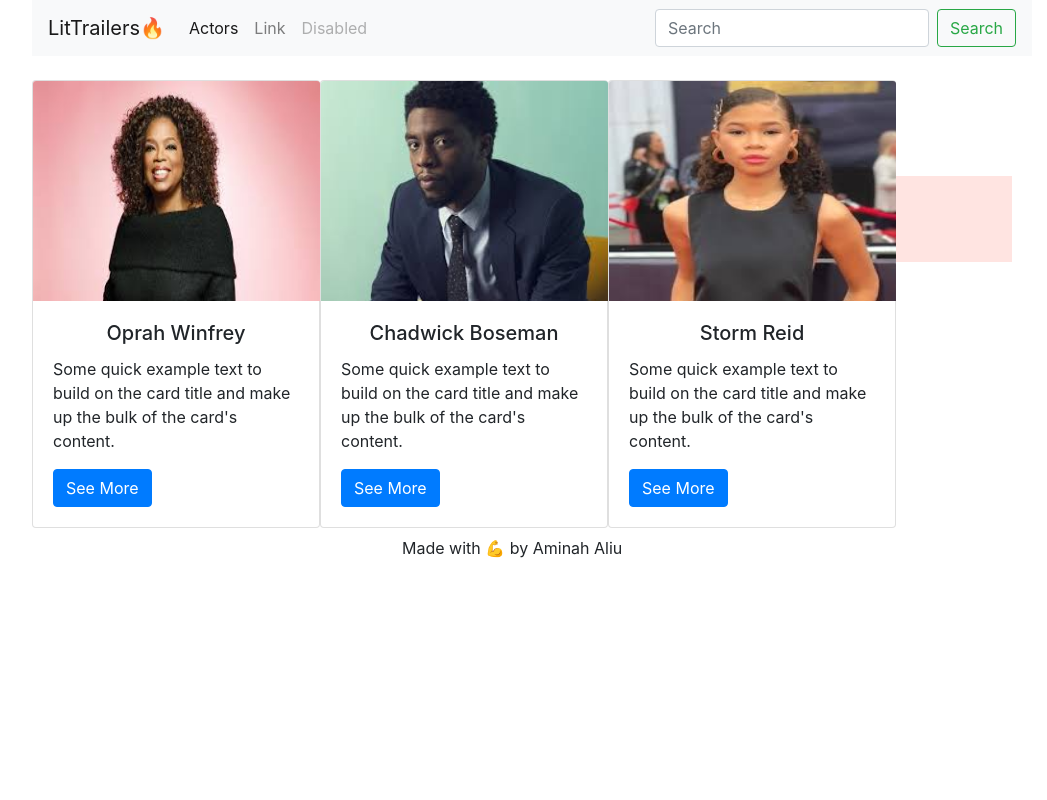
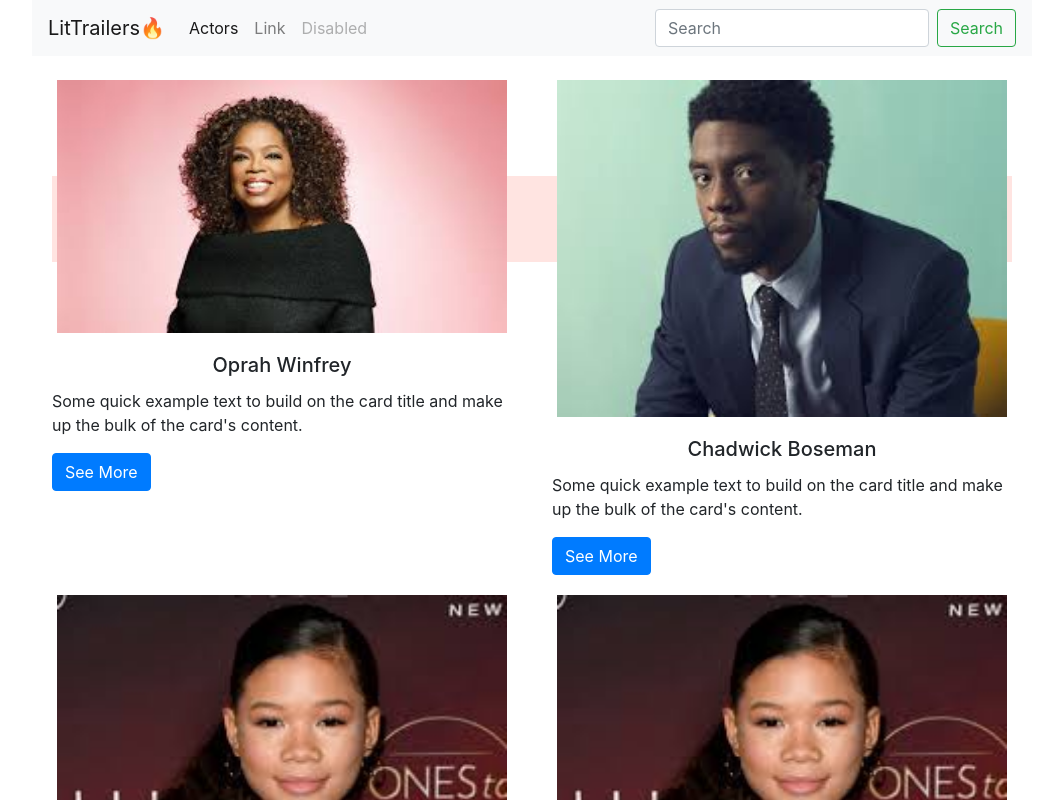
Before and after one commit to AminahAliu/AA_Trailer_Website, an Angular app in the folder movie-trailer-app/: page /actors in a window 1280 px wide. Shown: the top 800 px of the page, without its empty margins (108-1155 px from the left). Built offline with nearby package versions, Linux system fonts and the light colour scheme.

Commit message:
feat: add image property for each actor and give images

```diff
--- a/movie-trailer-app/src/app/actors/actors.component.css
+++ b/movie-trailer-app/src/app/actors/actors.component.css
@@ -1 +1,7 @@
 @import '~bootstrap/dist/css/bootstrap.min.css';
+.center {
+    display: block;
+    margin-left: auto;
+    margin-right: auto;
+    width: 50%;
+}
--- a/movie-trailer-app/src/app/actors/actors.component.html
+++ b/movie-trailer-app/src/app/actors/actors.component.html
@@ -1,7 +1,7 @@
 <br>
 <div *ngFor="let actor of actors" style="display:inline;">
-  <div class="card" style="width: 18rem;float:left;">
-    <img class="card-img-top" src="{{actor.image}}" alt="Card image cap" style="width:287px; height:220px;">
+  <div class="card" class="mx-auto" style="float:left; width:500px;">
+    <img class="card-img-top" src="{{actor.image}}" alt="Card image cap" class="center" style="width:90%; height:90%;">
     <div class="card-body">
       <h5 class="card-title" style="text-align:center;">{{actor.name}} </h5>
       <p class="card-text">Some quick example text to build on the card title and make up the bulk of the card's content.</p>
--- a/movie-trailer-app/src/app/actors/actors.component.ts
+++ b/movie-trailer-app/src/app/actors/actors.component.ts
@@ -11,7 +11,7 @@ import {MEG_MURRY} from './real-actors';
   styleUrls: ['./actors.component.css']
 })
 export class ActorsComponent implements OnInit {
- actors = [MRS_WHICH, PRINCE_TCHALLA, MEG_MURRY];
+ actors = [MRS_WHICH, PRINCE_TCHALLA, MEG_MURRY, MEG_MURRY, MEG_MURRY, MEG_MURRY];
   constructor() { }
 
   ngOnInit() {
```
Also changed, not shown: movie-trailer-app/src/assets/img/StormReid.jpg.
